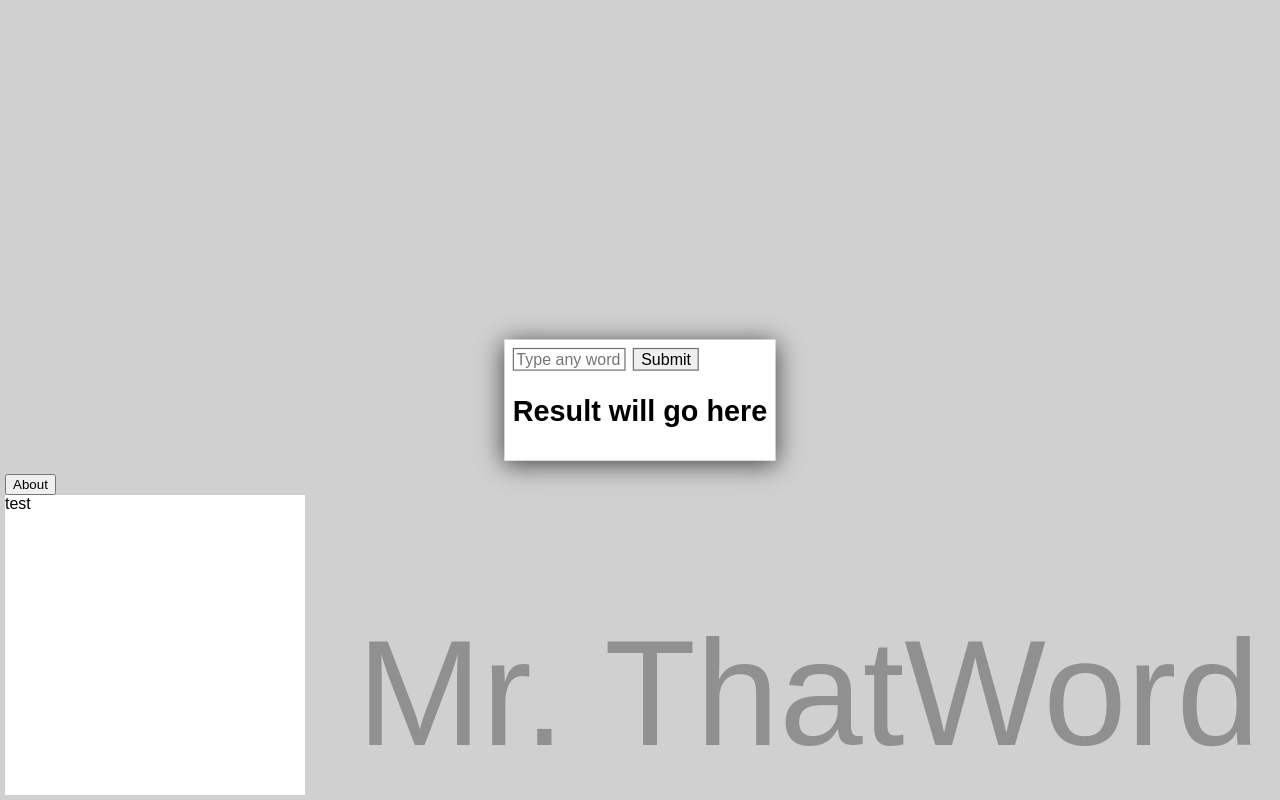
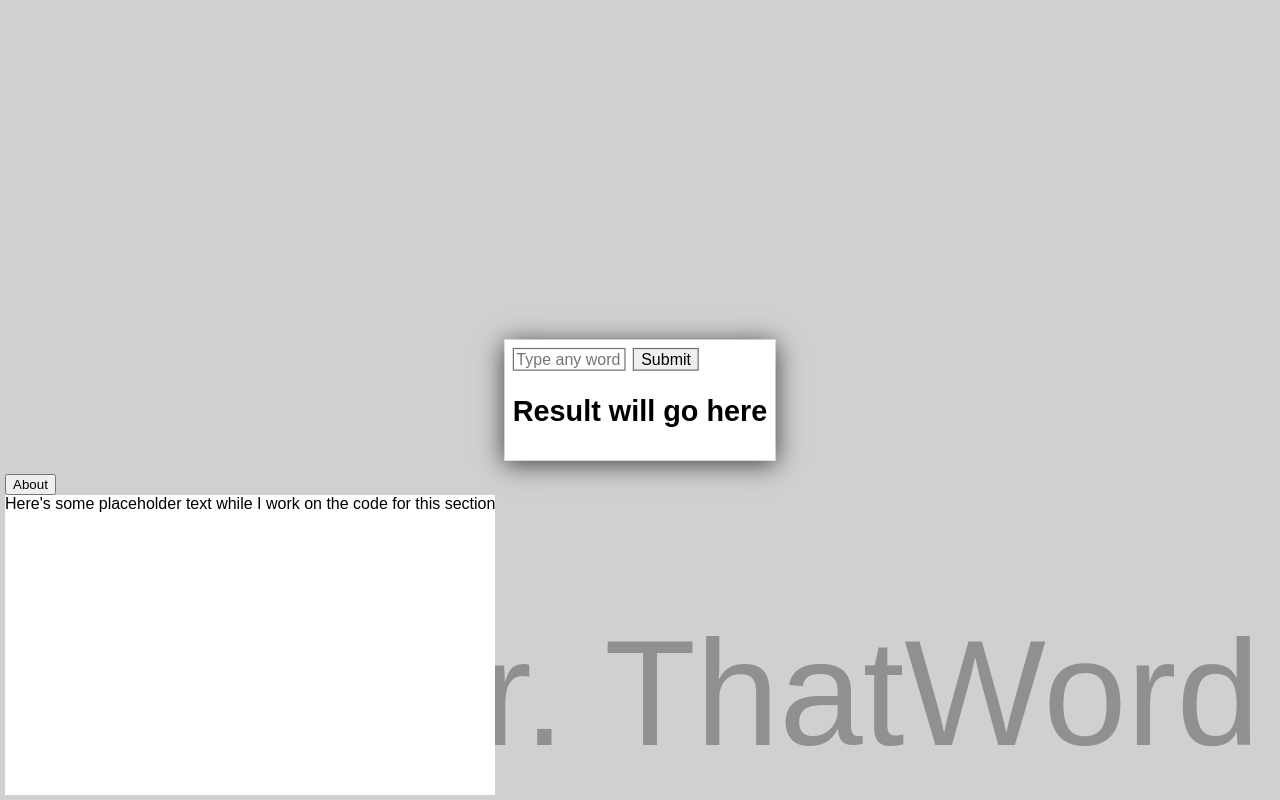
Before and after one commit to ElliottBelardo/mr-thatword, a plain HTML site: page index.html in a window 1280 px wide. Both pictures are taken after a click on the button "About". Drawn offline with nearby package versions, Linux system fonts and the light colour scheme.

Commit message:
Hide/show about panel works now

```diff
--- a/index.html
+++ b/index.html
@@ -15,6 +15,9 @@
         $("form").submit(function(){
           $("#output").text("Mr. That" + toTitleCase($("[name=input]").val()).replace(/\s/g, ""));
           return false;
+        });
+        $("button").click(function(){
+          $("#infodiv").toggle();
         });
       });
     </script>
@@ -64,9 +67,9 @@
     </div>
     <p id="titlething">Mr. ThatWord</p>
     <div id="infocontainer">
-      <button type="button" name="button" onclick="">About</button>
-      <div id="infodiv">
-        test
+      <button type="button" name="button">About</button>
+      <div id="infodiv" hidden>
+        Here's some placeholder text while I work on the code for this section
       </div>
     </div>
   </body>
```
